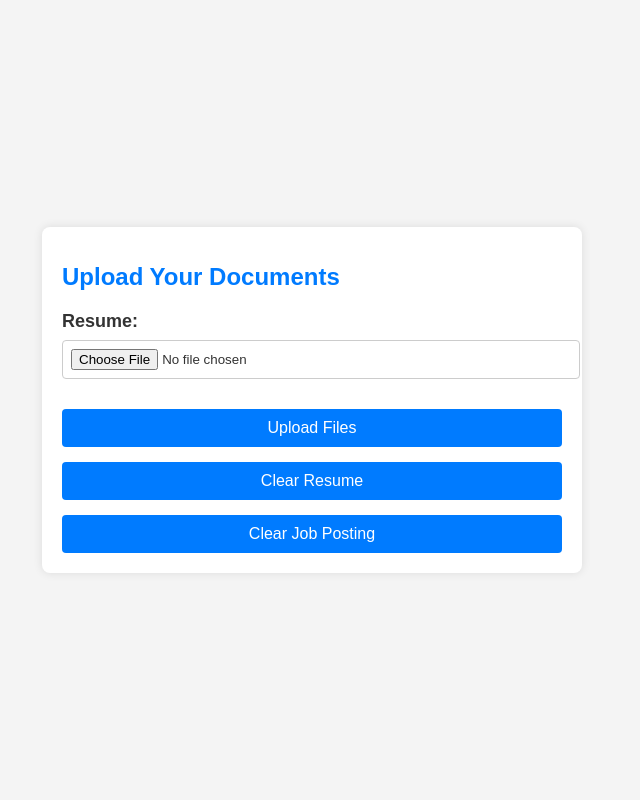
After one commit to AmiraTamakloe/resume-scanner, a Flask app: page /resume-upload in a window 1280 px wide. The commit adds this page. Shown: the whole page, without its empty margins (328-968 px from the left). Run offline with Flask 3, Linux system fonts and the light colour scheme.

Commit message:
created page for single resume upload and welcome page

```diff
--- a/main.py
+++ b/main.py
@@ -11,8 +11,37 @@ app = Flask('AMZ-Flask')
 def index():
     return render_template('./index.html')
 
-@app.route('/upload', methods = ['POST'])
-def upload():
+@app.route('/resume-upload', methods = ['GET'])
+def naviguate_resume_upload():
+    print('GET')
+    return render_template('./resume-upload.html', uploadErrors=[])
+
+@app.route('/resume-posting-upload', methods = ['GET'])
+def naviguate_resume_posting():
+    print('GET')
+    return render_template('./resume-posting-upload.html', uploadErrors=[])
+
+
+@app.route('/resume-upload', methods = ['POST'])
+def upload_resume():
+    if request.method == 'POST':
+        resumeFile = request.files['resume-file']
+
+        uploadErrors = [];
+        if(resumeFile.filename == ''):
+            uploadErrors = [UploadError.RESUME]
+
+        if len(uploadErrors) == 0:
+            print('no upload errors')
+            category = predict_category(resumeFile)
+            return render_template('./category-result.html', category=category)
+        else:
+            print(uploadErrors)
+            return render_template('./resume-upload.html', uploadErrors=uploadErrors)
+
+
+@app.route('/resume-posting-upload', methods = ['POST'])
+def upload_resume_posting():
     if request.method == 'POST':
         resumeFile = request.files['resume-file']
         jobFile = request.files['job-posting-file']
@@ -36,10 +65,10 @@ def upload():
         if len(uploadErrors) == 0:
             print('no upload errors')
             category = predict_category(resumeFile)
-            return render_template('./upload-result.html', category=category, jobFile=jobFile)
+            return render_template('./category-result.html', category=category, jobFile=jobFile)
         else:
             print(uploadErrors)
-            return render_template('./index.html', uploadErrors=uploadErrors)
+            return render_template('./resume-upload.html', uploadErrors=uploadErrors)
 
 @app.route('/clear-resume', methods=['PUT'])
 def clearResume():
--- a/model/data_preprocessing.py
+++ b/model/data_preprocessing.py
@@ -1,5 +1,4 @@
 from PyPDF2 import PdfReader
-
 import re
 
 def clean_document(resumeText):
--- /dev/null
+++ b/templates/resume-upload.html
@@ -0,0 +1,109 @@
+<!DOCTYPE html>
+<html lang="en">
+  <head>
+    <title>Resume & Job Posting Upload</title>
+    <style>
+      body {
+        font-family: Arial, sans-serif;
+        background-color: #f4f4f4;
+        color: #333;
+        margin: 0;
+        padding: 0;
+        display: flex;
+        justify-content: center;
+        align-items: center;
+        height: 100vh;
+      }
+
+      .container {
+        background-color: #fff;
+        padding: 20px;
+        border-radius: 8px;
+        box-shadow: 0 0 10px rgba(0, 0, 0, 0.1);
+        max-width: 500px;
+        width: 100%;
+      }
+
+      h1 {
+        font-size: 24px;
+        margin-bottom: 20px;
+        color: #007bff;
+      }
+
+      .upload-content {
+        margin-bottom: 15px;
+      }
+
+      .upload-content h2 {
+        font-size: 18px;
+        margin-bottom: 8px;
+      }
+
+      input[type='file'] {
+        display: block;
+        width: 100%;
+        padding: 8px;
+        margin-bottom: 10px;
+        border: 1px solid #ccc;
+        border-radius: 4px;
+      }
+
+      input[type='submit'],
+      input[type='button'] {
+        width: 100%;
+        padding: 10px;
+        margin-top: 15px;
+        border: none;
+        border-radius: 4px;
+        background-color: #007bff;
+        color: white;
+        font-size: 16px;
+        cursor: pointer;
+        transition: background-color 0.3s ease;
+      }
+
+      input[type='submit']:hover,
+      input[type='button']:hover {
+        background-color: #0056b3;
+      }
+    </style>
+    <script>
+      window.onload = function () {
+        document.getElementById('resumeFileInput').value = '';
+        document.getElementById('jobPostingFileInput').value = '';
+      };
+    </script>
+  </head>
+  <body>
+    <div class="container">
+      <h1>Upload Your Documents</h1>
+      <form action="/resume-upload" method="post" enctype="multipart/form-data">
+        <div class="upload-content">
+          <h2>Resume:</h2>
+          <input type="file" name="resume-file" id="resumeFileInput" />
+        </div>
+        <input type="submit" value="Upload Files" />
+      </form>
+      <form action="/clear-resume" method="put">
+        <input
+          type="button"
+          value="Clear Resume"
+          onclick="clearFileInput('resumeFileInput')"
+        />
+      </form>
+      <form action="/clear-job-file" method="put">
+        <input
+          type="button"
+          value="Clear Job Posting"
+          onclick="clearFileInput('jobPostingFileInput')"
+        />
+      </form>
+    </div>
+
+    <script>
+      function clearFileInput(inputId) {
+        document.getElementById(inputId).value = '';
+      }
+    </script>
+  </body>
+</html>
```
Also changed, not shown: model/model_training.py (+4 -4 lines), templates/index.html (+59 -45 lines), templates/resume-posting-upload.html (added, +117 -0 lines), templates/category-result.html (renamed from templates/upload-result.html).
